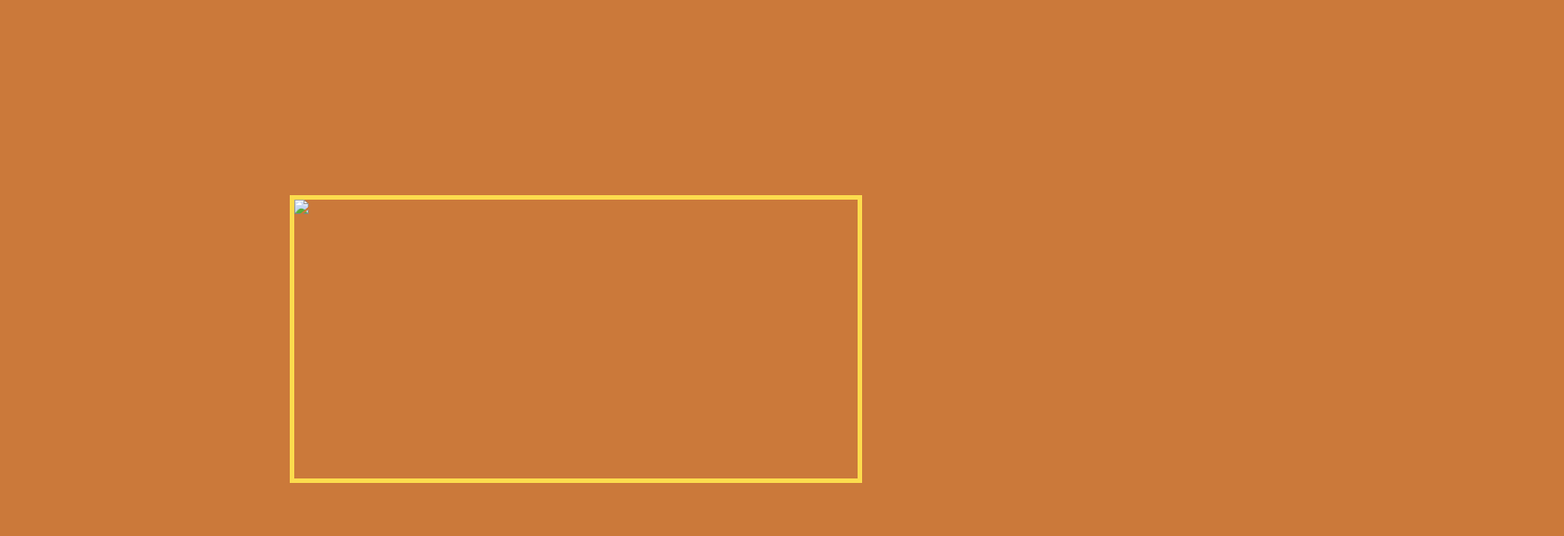
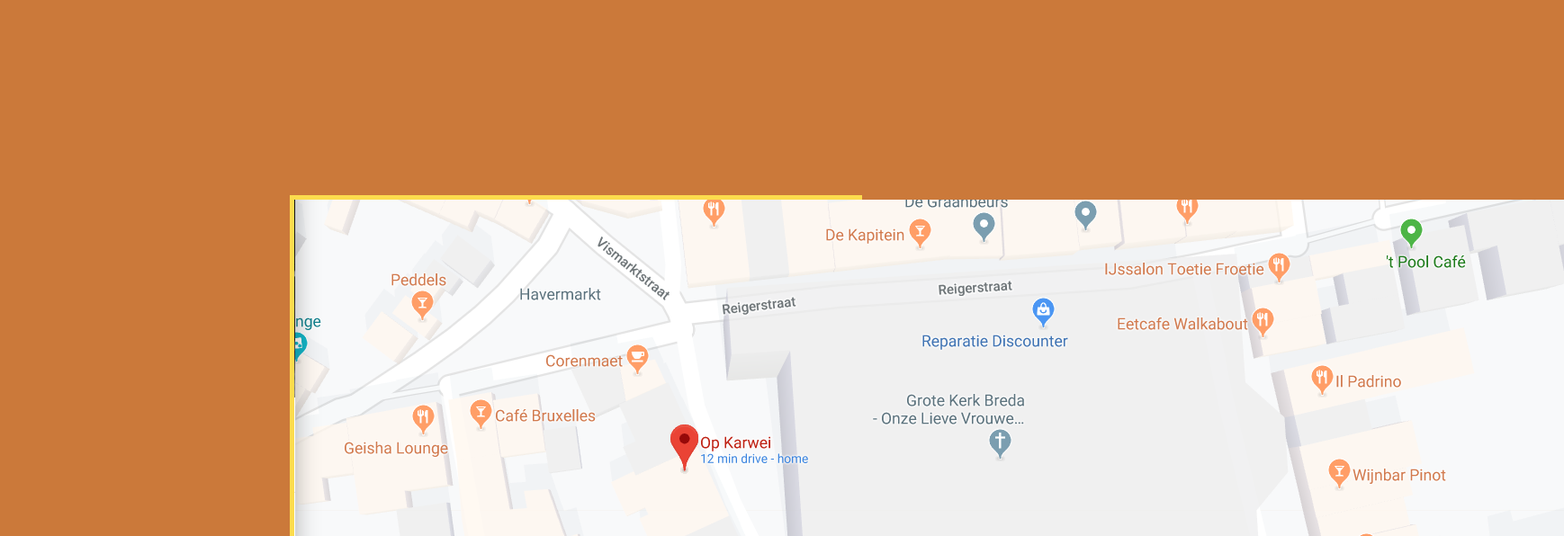
Before and after one commit to lprenzo0808/PC4U, a plain HTML site: page contact.html in a window 1280 px wide. Shown: the part 76-672 px from the top of the page at 90% size, 1738 px wide, since content can reach past the window. Drawn offline with Linux system fonts and the light colour scheme.

Commit message:
img moet goed

```diff
--- a/contact.html
+++ b/contact.html
@@ -33,7 +33,7 @@
 
 
   <div class="five">
-    <img src="img/locatie.PNG">
+    <img src="img/maps.png">
 
 
 
--- a/css/main.css
+++ b/css/main.css
@@ -49,7 +49,6 @@ nav{
 }
 
 .five img{
-	max-width: 627px;
 }
 
 .shop h2{
```
Also changed, not shown: img/maps.JPG (deleted), img/maps.png (added).
